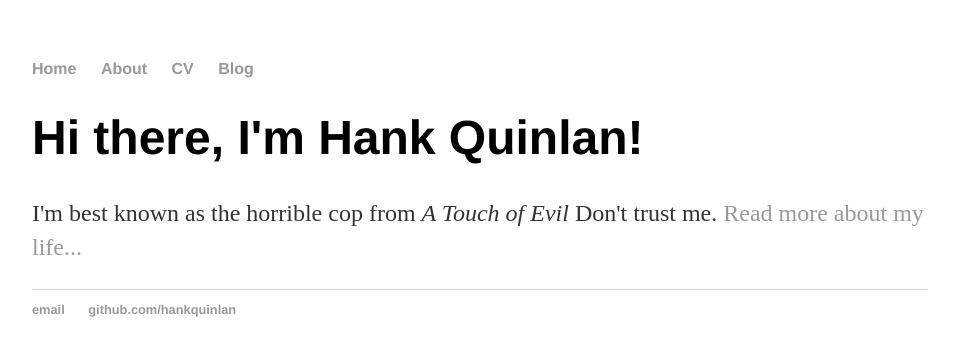
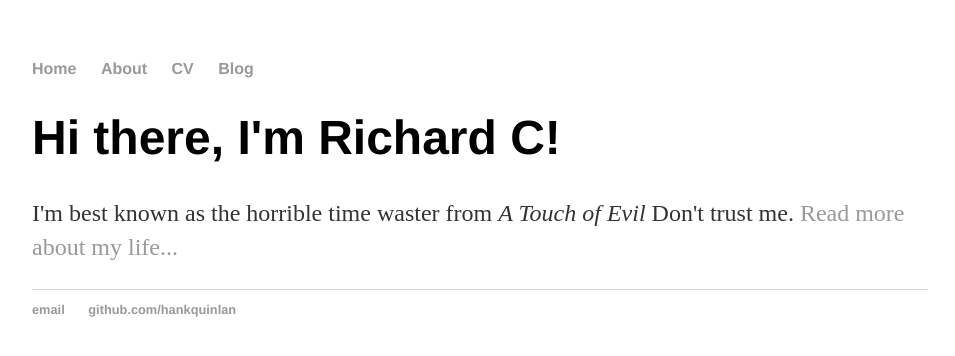
Before and after one commit to riku168/riku168.github.io, a Jekyll site: the page built from index.html, in a window 1280 px wide. Shown: the top 356 px of the page, without its empty margins (160-1115 px from the left). Built offline with Jekyll 4.4.1, drawn with Linux system fonts in a browser that asks for light colours.

Commit message:
Update index.html
Slight update

```diff
--- a/index.html
+++ b/index.html
@@ -1,8 +1,8 @@
 ---
 layout: default
-title: Hank Quinlan, Horrible Cop
+title: Richard C, Horrible Time Waster
 ---
 <div class="blurb">
-	<h1>Hi there, I'm Hank Quinlan!</h1>
-	<p>I'm best known as the horrible cop from <em>A Touch of Evil</em> Don't trust me. <a href="/about">Read more about my life...</a></p>
+	<h1>Hi there, I'm Richard C!</h1>
+	<p>I'm best known as the horrible time waster from <em>A Touch of Evil</em> Don't trust me. <a href="/about">Read more about my life...</a></p>
 </div><!-- /.blurb -->
```
